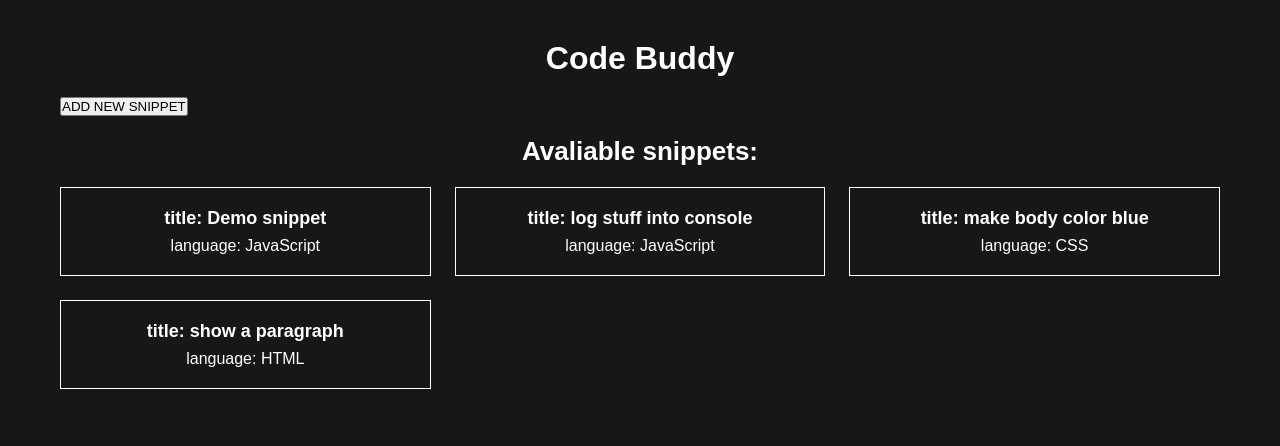
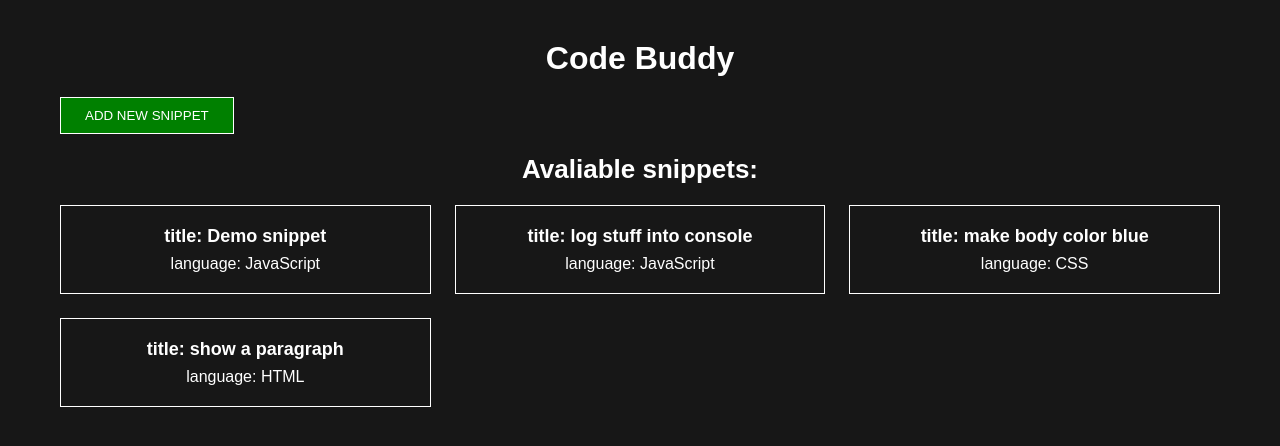
Before and after one commit to szyszak/code-buddy, a React (Create React App) app: page / in a window 1280 px wide. Shown: the top 446 px of the page. Built offline with nearby package versions, Linux system fonts and the light colour scheme.

Commit message:
added styled components theme

```diff
--- a/src/components/AddSnippetModal.tsx
+++ b/src/components/AddSnippetModal.tsx
@@ -17,7 +17,7 @@ interface IInputWrapperProps {
 }
 
 interface IButtonProps {
-  background: string;
+  backgroundColor: string;
   gridArea: string;
 }
 
@@ -73,9 +73,9 @@ const Select = styled.select`
 const Button = styled.button<IButtonProps>`
   grid-area: ${props => props.gridArea};
   padding: 10px 24px;
-  background: ${props => props.background};
-  border: 1px solid #ffffff;
-  color: #ffffff;
+  background-color: ${props => props.theme[props.backgroundColor]};
+  color: ${props => props.theme.fontColor};
+  border: solid 1px ${props => props.theme.fontColor};
   font-weight: bold;
 `;
 
@@ -147,11 +147,16 @@ const AddSnippetModal: React.FC<IProps> = ({ isOpen, setIsOpen }) => {
           </Select>
         </InputWrapper>
 
-        <Button type="submit" background="green" gridArea="add-button">
+        <Button type="submit" backgroundColor="green" gridArea="add-button">
           ADD
         </Button>
 
-        <Button type="button" background="red" gridArea="cancel-button" onClick={handleCloseModal}>
+        <Button
+          type="button"
+          backgroundColor="red"
+          gridArea="cancel-button"
+          onClick={handleCloseModal}
+        >
           CANCEL
         </Button>
       </Form>
--- a/src/components/Sidebar.tsx
+++ b/src/components/Sidebar.tsx
@@ -9,7 +9,7 @@ import styled from 'styled-components';
 import { IAction } from '../types';
 
 interface IButtonProps {
-  background: string;
+  backgroundColor: string;
 }
 
 // STYLES
@@ -21,7 +21,7 @@ const Section = styled.section`
 const Button = styled.button<IButtonProps>`
   margin-bottom: 10px;
   padding: 10px;
-  background-color: ${props => props.background};
+  background-color: ${props => props.theme[props.backgroundColor]};
   border: 1px solid #ffffff;
   font-weight: bold;
   text-transform: uppercase;
@@ -54,21 +54,23 @@ const Sidebar: React.FC = () => {
 
   return (
     <Section>
-      <Button background="#0093e9" onClick={() => history.push('/')}>
+      <Button backgroundColor="blue" onClick={() => history.push('/')}>
         go back
       </Button>
 
       <Button
-        background="#31c800"
+        backgroundColor="green"
         onClick={() =>
           dispatch({ type: 'snippets/changeValue', payload: settings.currentSnippet.value, id: id })
         }
       >
         save snippet
       </Button>
-      <Button background="#f70000" onClick={() => handleRemoveSnippet(id)}>
+
+      <Button backgroundColor="red" onClick={() => handleRemoveSnippet(id)}>
         delete snippet
       </Button>
+
       <Dropdown
         value={language}
         id={id}
@@ -76,19 +78,23 @@ const Sidebar: React.FC = () => {
         options={languages}
         actionType="snippets/changeLanguage"
       />
+
       <Dropdown value={theme} label="theme" options={themes} actionType="settings/changeTheme" />
+
       <Dropdown
         value={fontSize}
         label="font size"
         options={fontSizes}
         actionType="settings/changeFontSize"
       />
+
       <Dropdown
         value={tabSize}
         label="tab size"
         options={tabSizes}
         actionType="settings/changeTabSize"
       />
+
       <Checkbox label="autosave" isChecked={autoSave} actionType="settings/toggleAutosave" />
       <Checkbox label="wrap lines" isChecked={wrapLines} actionType="settings/toggleWrapLines" />
       <Checkbox label="show gutter" isChecked={showGutter} actionType="settings/toggleShowGutter" />
--- a/src/components/StartPage.tsx
+++ b/src/components/StartPage.tsx
@@ -18,6 +18,13 @@ const Header = styled.h2`
   font-size: 26px;
 `;
 
+const Button = styled.button`
+  padding: 10px 24px;
+  background-color: ${props => props.theme.green};
+  color: ${props => props.theme.fontColor};
+  border: solid 1px ${props => props.theme.fontColor};
+`;
+
 // COMPONENT
 const StartPage: React.FC = () => {
   const snippets = useTypedSelector(state => state.snippets);
@@ -34,7 +41,7 @@ const StartPage: React.FC = () => {
 
   return (
     <main>
-      <button onClick={() => setIsModalOpen(true)}>ADD NEW SNIPPET</button>
+      <Button onClick={() => setIsModalOpen(true)}>ADD NEW SNIPPET</Button>
 
       {links.length > 0 ? (
         <>
--- /dev/null
+++ b/src/components/Theme.tsx
@@ -0,0 +1,14 @@
+import React from 'react';
+import { ThemeProvider } from 'styled-components';
+
+const theme = {
+  red: 'red',
+  green: 'green',
+  blue: 'blue',
+  backgroundColor: '#171717',
+  fontColor: '#ffffff',
+};
+
+const Theme: React.FC = ({ children }) => <ThemeProvider theme={theme}>{children}</ThemeProvider>;
+
+export default Theme;
--- a/src/index.tsx
+++ b/src/index.tsx
@@ -4,13 +4,16 @@ import App from './App';
 import { Provider } from 'react-redux';
 import store from './store/store';
 import GlobalStyles from './components/GlobalStyles';
+import Theme from './components/Theme';
 import * as serviceWorker from './serviceWorker';
 
 ReactDOM.render(
   <>
     <GlobalStyles />
     <Provider store={store}>
-      <App />
+      <Theme>
+        <App />
+      </Theme>
     </Provider>
   </>,
   document.getElementById('root'),
```
